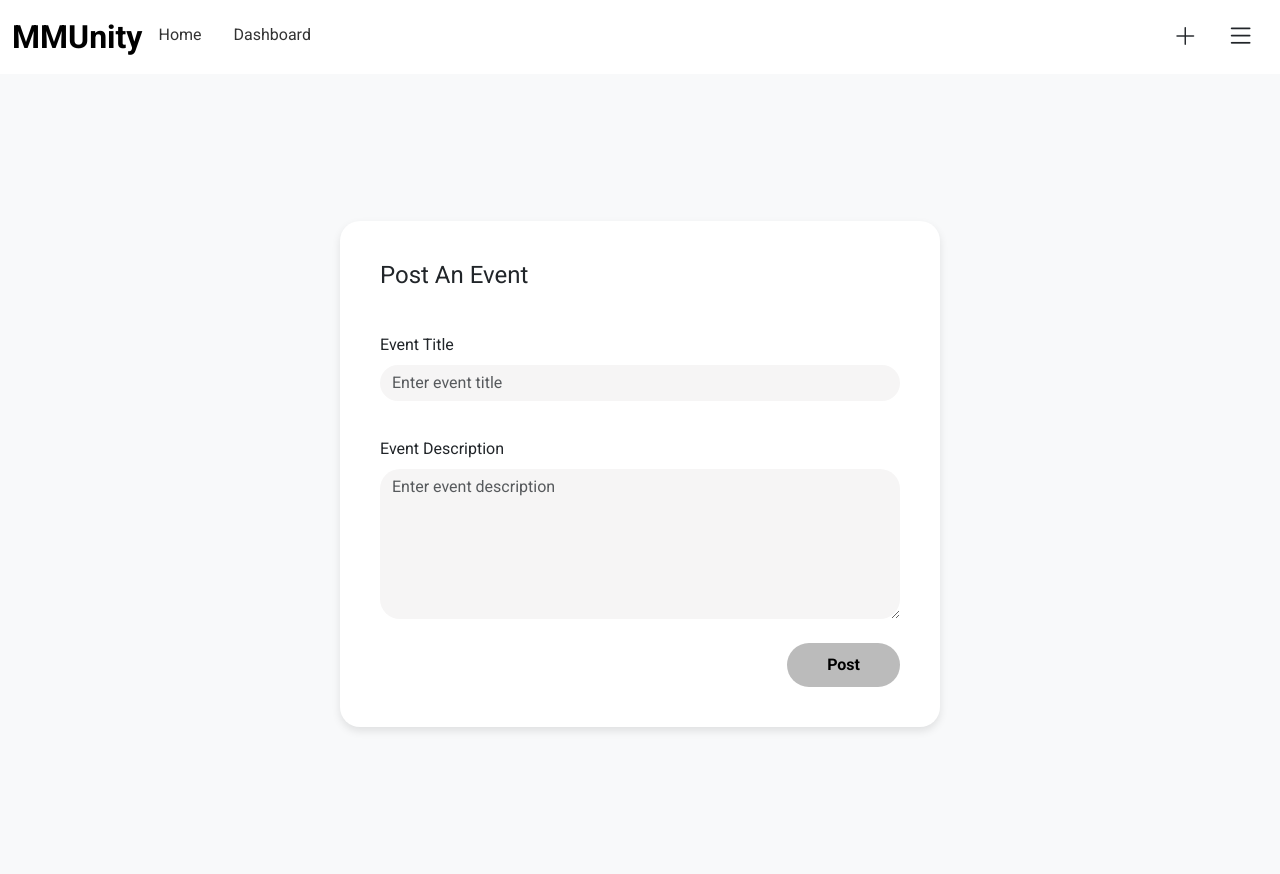
After one commit to ayra25/GitExercise-GroupName, a Flask app: page /post-event in a window 1280 px wide. The commit adds this page. Run offline with Flask 3, Linux system fonts and the light colour scheme.

Commit message:
added post event feature and edited base.html

```diff
--- a/routes/event_routes.py
+++ b/routes/event_routes.py
@@ -36,3 +36,7 @@ announcements = [
 @event_bp.route('/event')
 def event_page():
     return render_template('event.html', events=events, announcements=announcements)
+
+@event_bp.route('/post-event')
+def post_page():
+    return render_template('post-event.html')
--- a/routes/user_routes.py
+++ b/routes/user_routes.py
@@ -15,7 +15,6 @@ def handle_signup():
     name = request.form['name']
     email = request.form['email']
     password = request.form['password']
-    # You can save to a database here!
     return f"Welcome {name}, you’ve successfully signed up with {email}!"
 
 @user_bp.route('/login-user', methods=['POST'])
--- a/templates/base.html
+++ b/templates/base.html
@@ -40,7 +40,7 @@
         <div class="offcanvas-body">
             <ul class="navbar-nav">
                 <li class="nav-item">
-                    <a class="nav-link" href="#">Sign Up</a>
+                    <a class="nav-link" href="#">Create A club</a>
                 </li>
                 <li class="nav-item">
                     <a class="nav-link" href="#">Home</a>
--- /dev/null
+++ b/templates/post-event.html
@@ -0,0 +1,70 @@
+{% extends "base.html" %}
+
+{% block title %}Events{% endblock %}
+
+{% block content %}
+
+<style>
+    .post-event-page {
+      background-color: #f8f9fa;
+      height: 100vh;
+      display: flex;
+      justify-content: center;
+      align-items: center;
+    }
+    .post-event-page .post-event-card {
+      background-color: #fff;
+      padding: 40px;
+      border-radius: 20px;
+      box-shadow: 0 4px 8px rgba(0,0,0,0.1);
+      width: 100%;
+      max-width: 600px;
+    }
+    .post-event-page .form-control {
+      background-color: #f6f5f5;
+      border: none;
+      border-radius: 50px;
+    }
+    .post-event-page textarea.form-control {
+      border-radius: 20px;
+      height: 150px;
+    }
+    .post-event-page .post-button {
+      background-color: #bbb;
+      border: none;
+      border-radius: 50px;
+      padding: 10px 40px;
+      font-weight: bold;
+      color: black;
+      transition: background-color 0.3s;
+    }
+    .post-event-page .post-button:hover {
+      background-color: #999;
+    }
+    .post-event-page label {
+      font-weight: 500;
+      margin-top: 20px;
+      margin-bottom: 8px;
+    }
+</style>
+
+<div class="post-event-page">
+    <div class="post-event-card">
+      <h4 class="mb-4">Post An Event</h4>
+      <form>
+        <div class="mb-3">
+          <label for="eventTitle" class="form-label">Event Title</label>
+          <input type="text" class="form-control" id="eventTitle" placeholder="Enter event title">
+        </div>
+        <div class="mb-4">
+          <label for="eventDescription" class="form-label">Event Description</label>
+          <textarea class="form-control" id="eventDescription" placeholder="Enter event description"></textarea>
+        </div>
+        <div class="d-flex justify-content-end">
+          <button type="submit" class="post-button">Post</button>
+        </div>
+      </form>
+    </div>
+  </div>
+
+{% endblock %}
```
